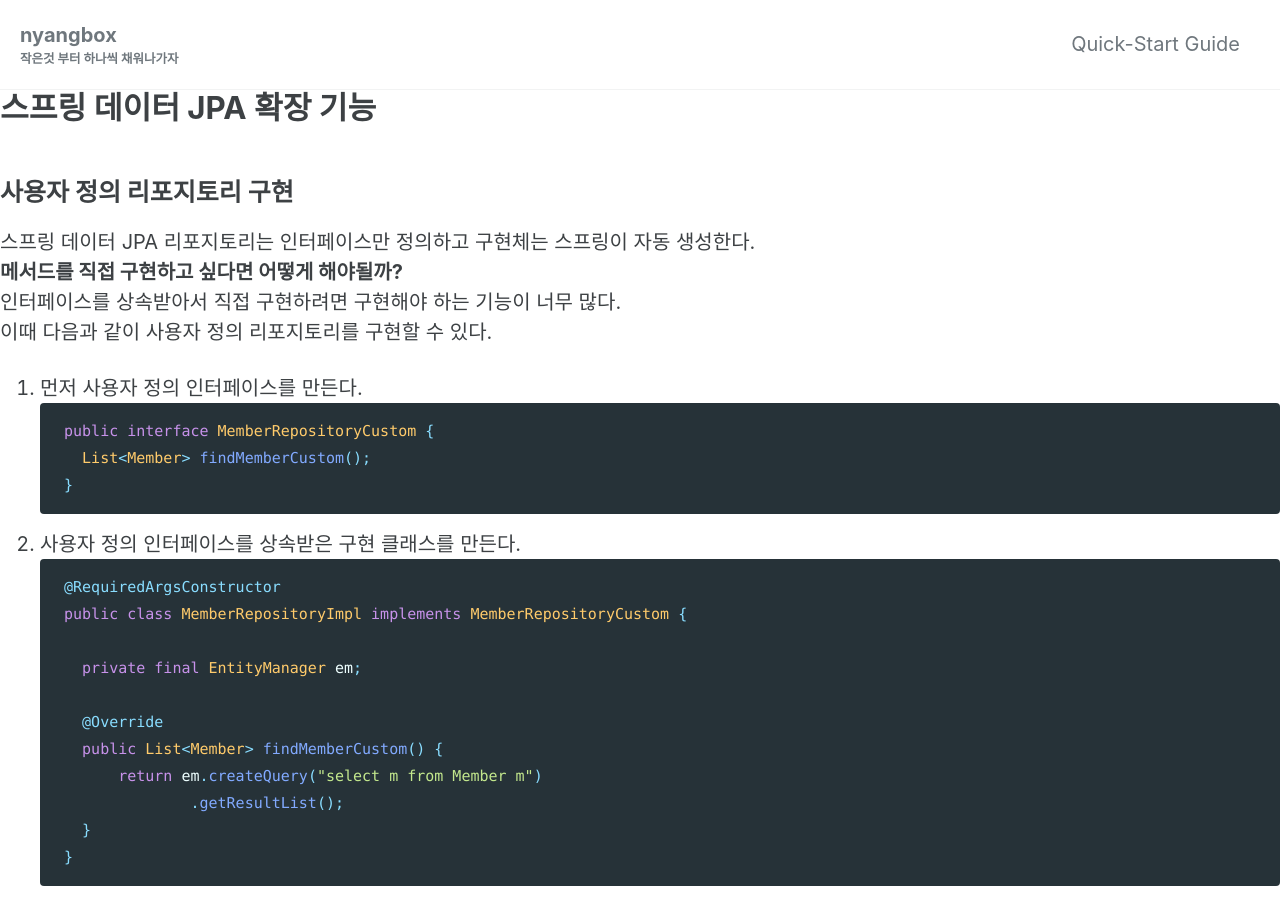
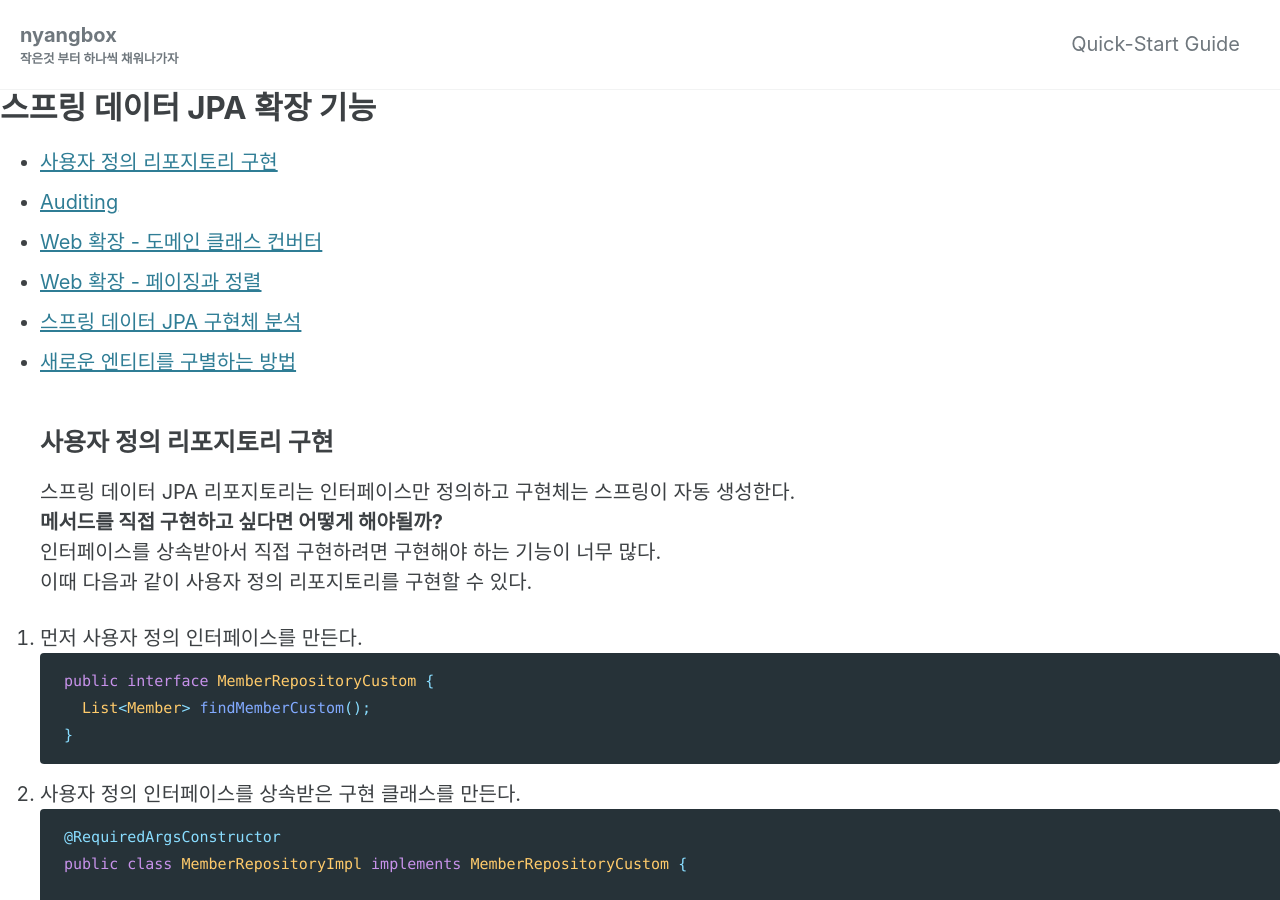
Before and after one commit to maenguin/maenguin.github.io, a Jekyll site: the page built from private/spring-data-jpa-extension.md, in a window 1280 px wide and 900 px high. Built offline with Jekyll 4.4.1, drawn with Linux system fonts in a browser that asks for light colours; cached includes are drawn as plain includes; our own code applies the rules of GitHub Pages for plain Markdown files.

Commit message:
Update spring-data-jpa-extension.md

```diff
--- a/private/spring-data-jpa-extension.md
+++ b/private/spring-data-jpa-extension.md
@@ -1,5 +1,10 @@
 # 스프링 데이터 JPA 확장 기능
-
+* [사용자 정의 리포지토리 구현](#사용자-정의-리포지토리-구현)
+* [Auditing](#Auditing)
+* [Web 확장 - 도메인 클래스 컨버터](#Web-확장 - 도메인-클래스-컨버터)
+* [Web 확장 - 페이징과 정렬](#Web-확장---페이징과-정렬)
+* [스프링 데이터 JPA 구현체 분석](#스프링-데이터-JPA-구현체-분석)
+* [새로운 엔티티를 구별하는 방법](#새로운-엔티티를-구별하는-방법)
 ## 사용자 정의 리포지토리 구현
 스프링 데이터 JPA 리포지토리는 인터페이스만 정의하고 구현체는 스프링이 자동 생성한다.
 **메서드를 직접 구현하고 싶다면 어떻게 해야될까?**
```
